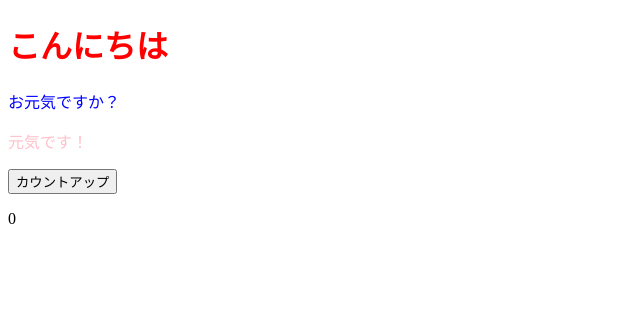
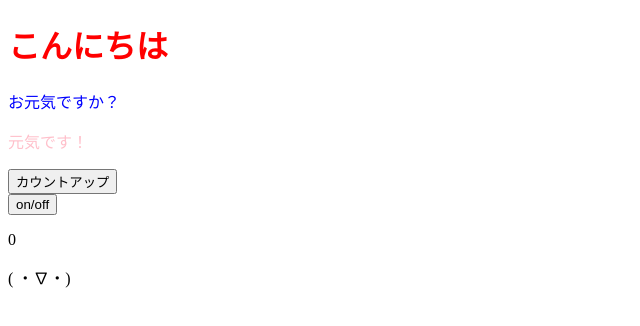
Before and after one commit to takayuki-s/react-practice, a React (Create React App) app: page / in a window 1280 px wide. Shown: the top 326 px of the page, without its empty margins (0-640 px from the left). Built offline with nearby package versions, Linux system fonts and the light colour scheme.

Commit message:
stateその２

```diff
--- a/src/App.jsx
+++ b/src/App.jsx
@@ -2,17 +2,27 @@
 import ColorfulMessage from "./components/ColorfulMessage";
 
 const App = () => {
+  const [num, setNum] = useState(0);
+  const [faceShowFlag, setFaceShowFlag] = useState(true);
+
   const onClickCountUp = () => {
     setNum(num + 1);
   };
-  const [num, setNum] = useState(0);
+  const onClickSwitchShowFlag = () => {
+    setFaceShowFlag(!faceShowFlag);
+  };
+
   return (
     <>
       <h1 style={{ color: "red" }}>こんにちは</h1>
       <ColorfulMessage color="blue">お元気ですか？</ColorfulMessage>
       <ColorfulMessage color="pink">元気です！</ColorfulMessage>
       <button onClick={onClickCountUp}>カウントアップ</button>
+      <br />
+      <button onClick={onClickSwitchShowFlag}>on/off</button>
       <p>{num}</p>
+      {/* faceShowFlagがtrueの時に右側を返す */}
+      {faceShowFlag && <p>( ・∇・)</p>}
     </>
   );
 };
```
